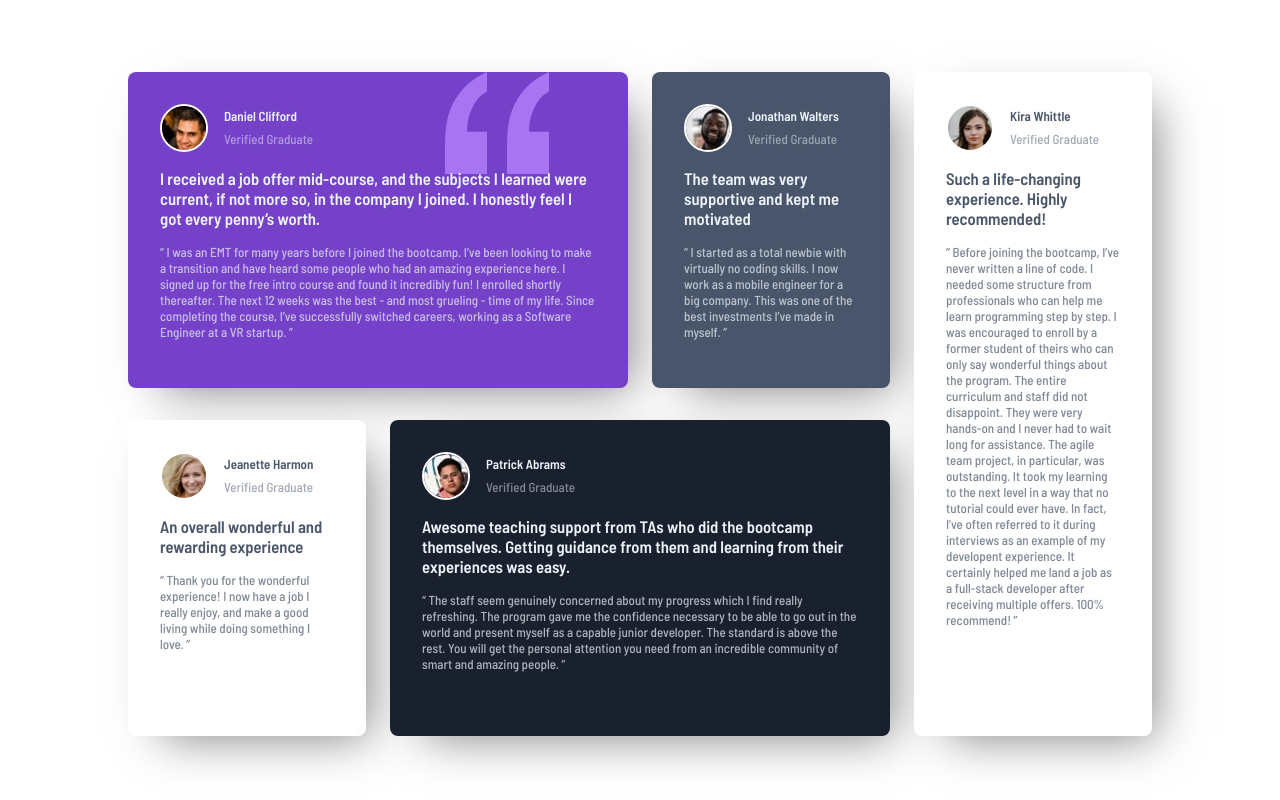
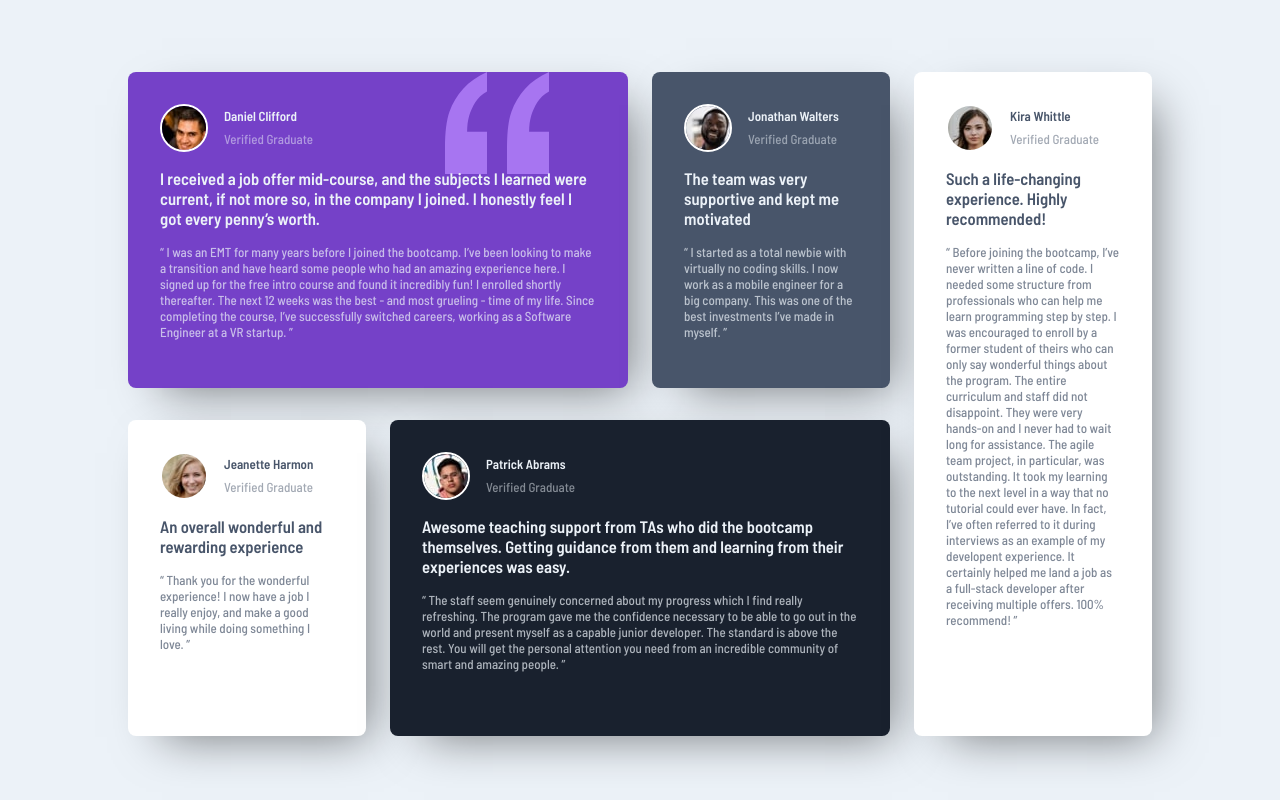
Before and after one commit to Ryuuuheiiii/Awesome-Responsive-Testimonial-Grid-Layout, a plain HTML site: page index.html in a window 1280 px wide. Drawn offline with Linux system fonts and the light colour scheme.

Commit message:
Update style.css

```diff
--- a/style.css
+++ b/style.css
@@ -33,6 +33,7 @@ body {
   padding: 0;
   line-height: 1.3s;
   font-size: 13px;
+  background: var(--clr-neutral-two);
 }
 
 main {
```
